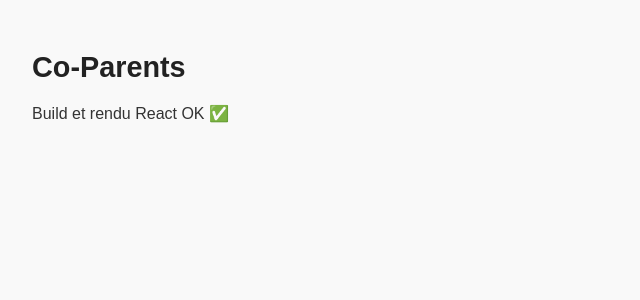
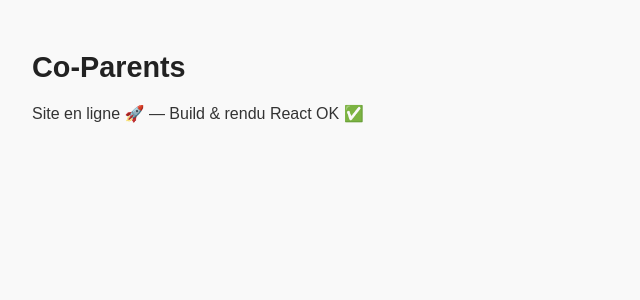
Before and after one commit to coparentsap-cyber/coparentsap, a React (Vite) app: page / in a window 1280 px wide. Shown: the top 300 px of the page, without its empty margins (0-640 px from the left). Built offline with nearby package versions, Linux system fonts and the light colour scheme.

Commit message:
Update App.tsx

```diff
--- a/src/App.tsx
+++ b/src/App.tsx
@@ -1,9 +1,10 @@
-// src/App.tsx (test temporaire)
-export default function App() {
+function App() {
   return (
-    <div style={{padding:16}}>
-      <h1>Co‑Parents</h1>
-      <p>Build et rendu React OK ✅</p>
+    <div>
+      <h1>Co-Parents</h1>
+      <p>Site en ligne 🚀 — Build & rendu React OK ✅</p>
     </div>
-  );
+  )
 }
+
+export default App
```
